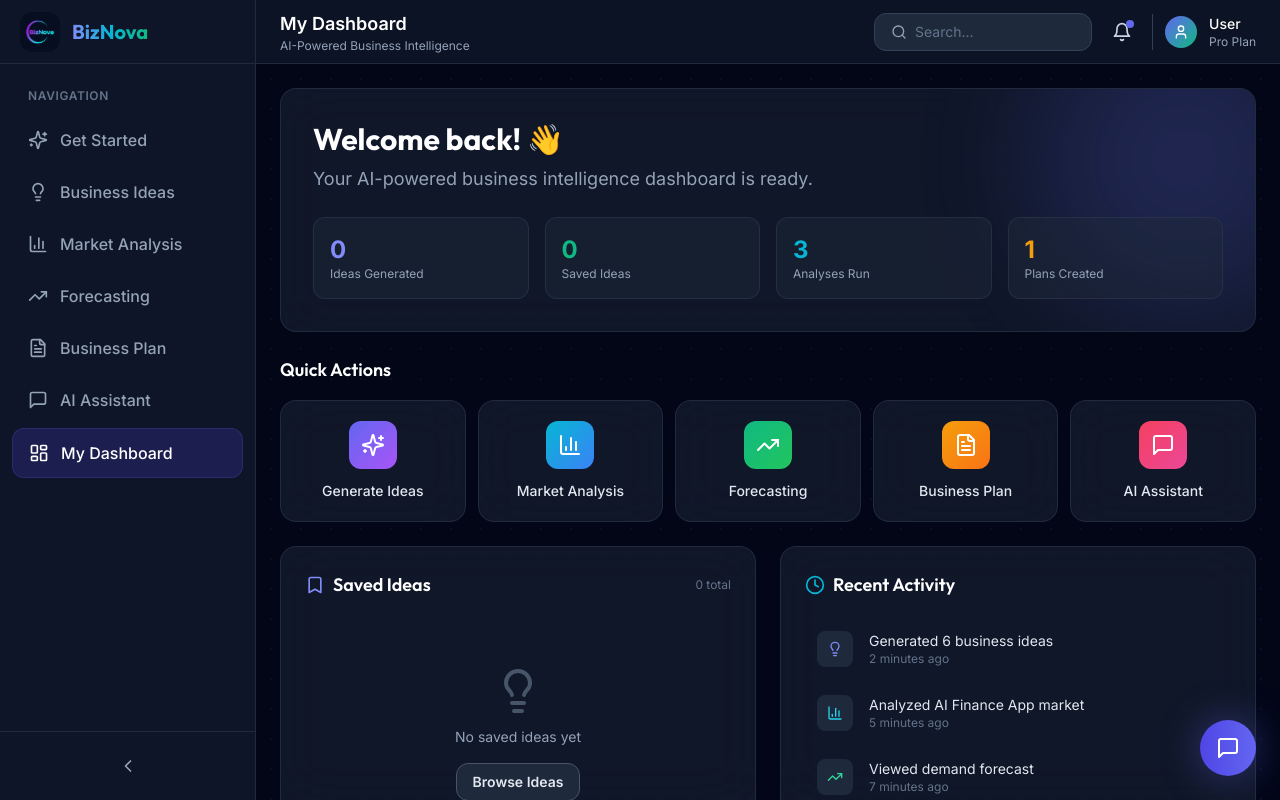
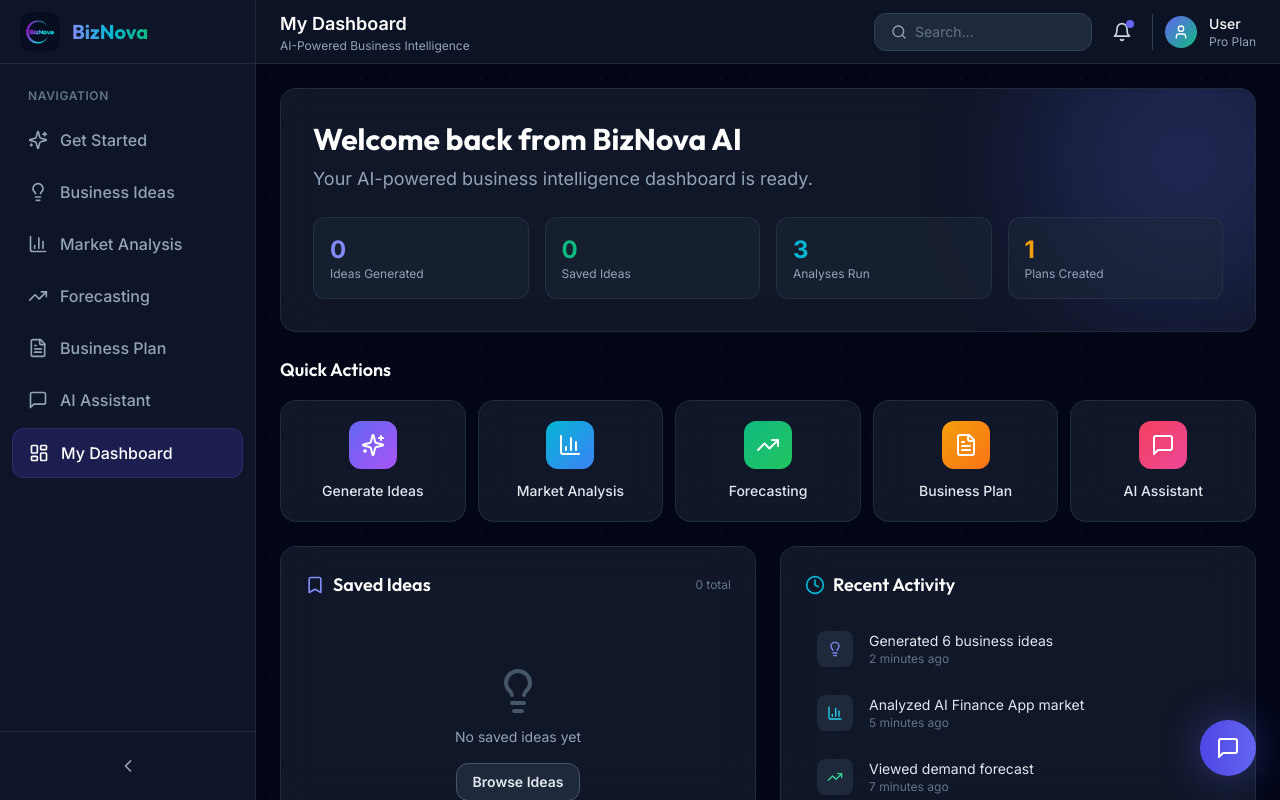
Before and after one commit to MudassarGill/biznova-ai-platform, a React (Vite) app in the folder frontend/: page /dashboard in a window 1280 px wide. Built offline with nearby package versions, Linux system fonts and the light colour scheme.

Commit message:
update userDashboard

```diff
--- a/frontend/src/pages/UserDashboard.jsx
+++ b/frontend/src/pages/UserDashboard.jsx
@@ -33,7 +33,7 @@ function UserDashboard() {
         <div className="glow-orb w-[300px] h-[300px] bg-brand-500 -top-20 -right-20" />
         <div className="relative z-10">
           <h1 className="text-3xl font-display font-bold text-white mb-2">
-            Welcome back! 👋
+            Welcome back from BizNova AI
           </h1>
           <p className="text-dark-400 text-lg mb-6">
             Your AI-powered business intelligence dashboard is ready.
```
